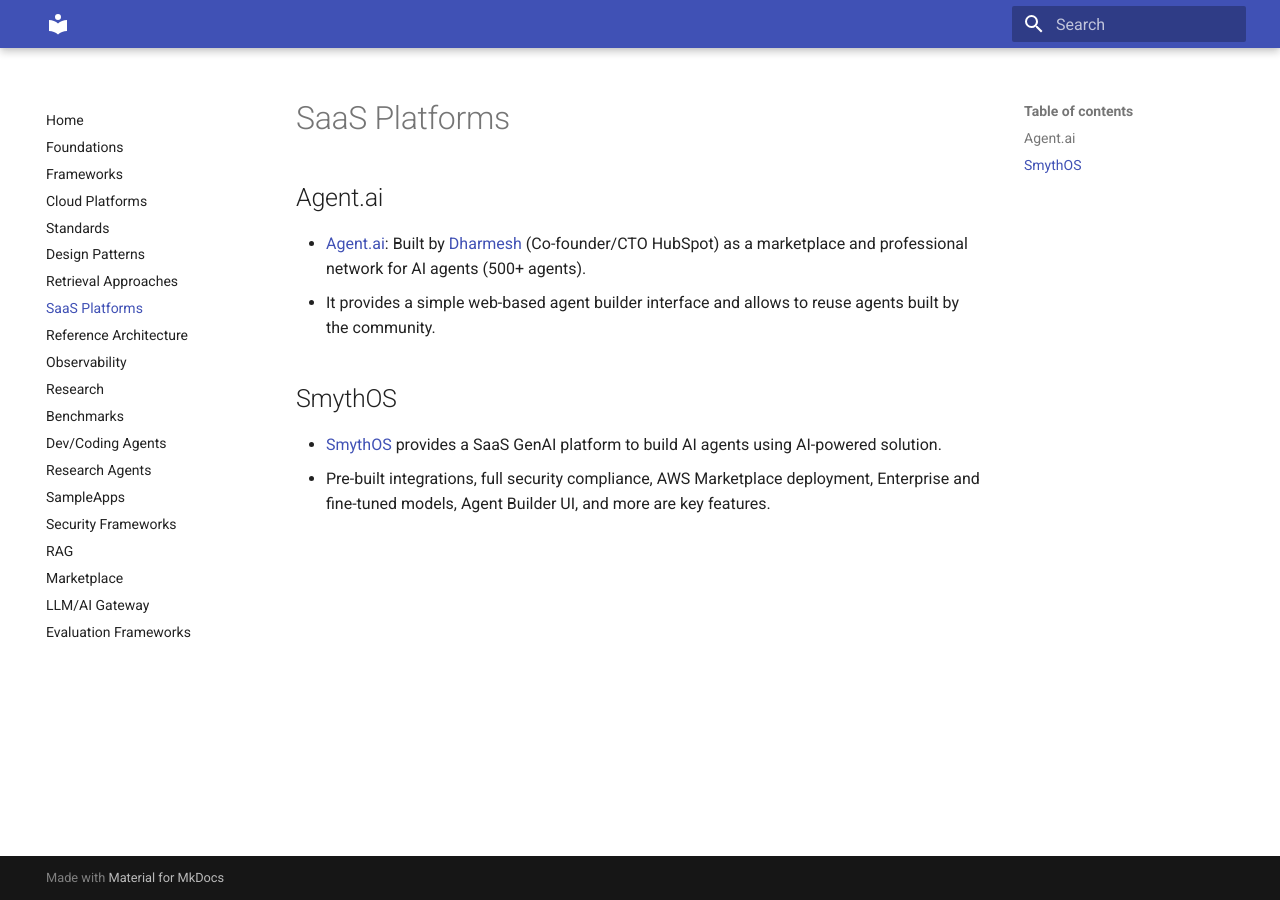
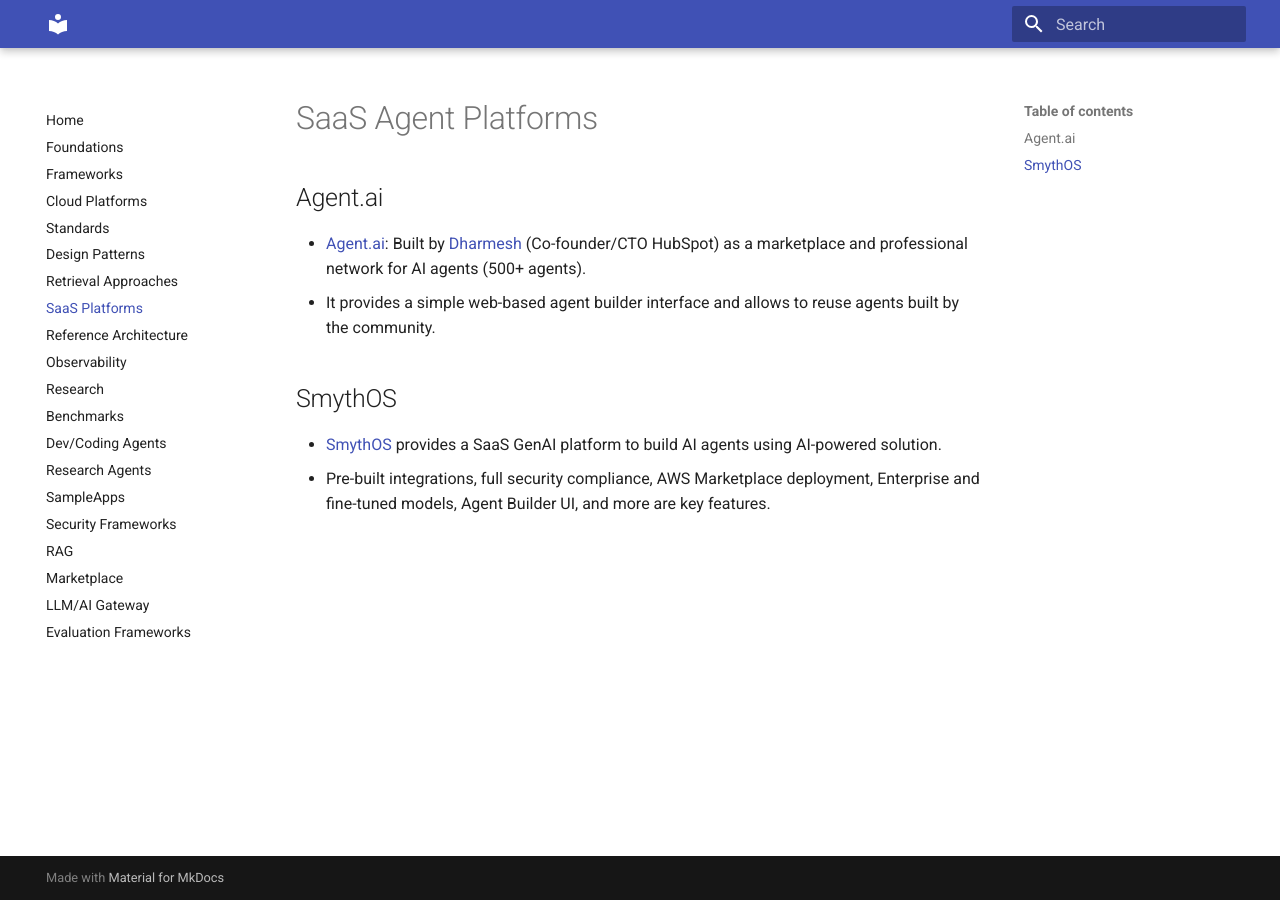
Before and after one commit to ankurkumarz/agentic-ai-knowledge-base, an MkDocs documentation site: the page built from docs/SaaSPlatforms/README.md, in a window 1280 px wide. Built offline with MkDocs 1.6.1 and Material for MkDocs 9.7.7, drawn with Linux system fonts in a browser that asks for light colours.

Commit message:
Update README.md

```diff
--- a/docs/SaaSPlatforms/README.md
+++ b/docs/SaaSPlatforms/README.md
@@ -1,6 +1,4 @@
----
-title: SaaS Platforms
----
+# SaaS Agent Platforms
 
 ## Agent.ai
 
```
